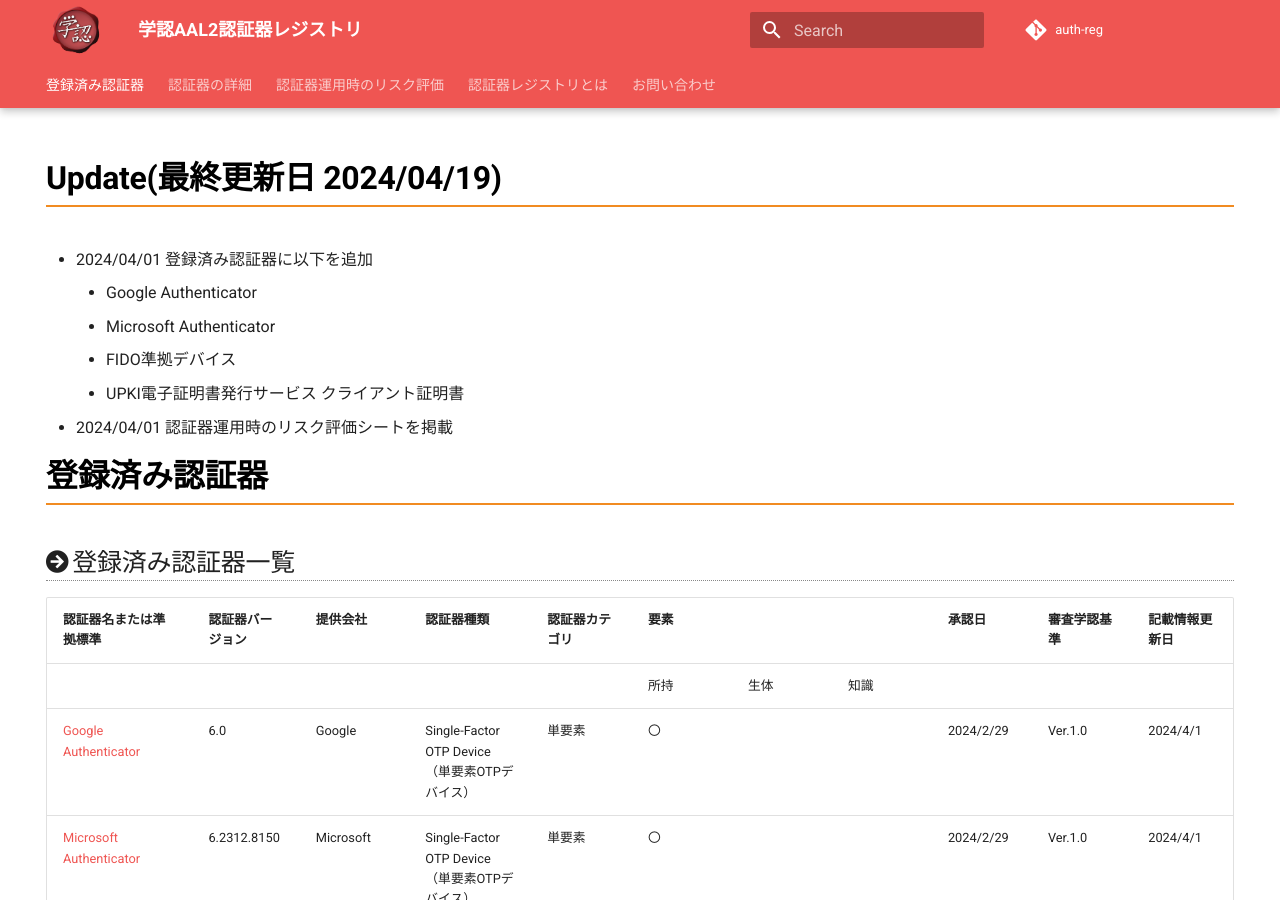
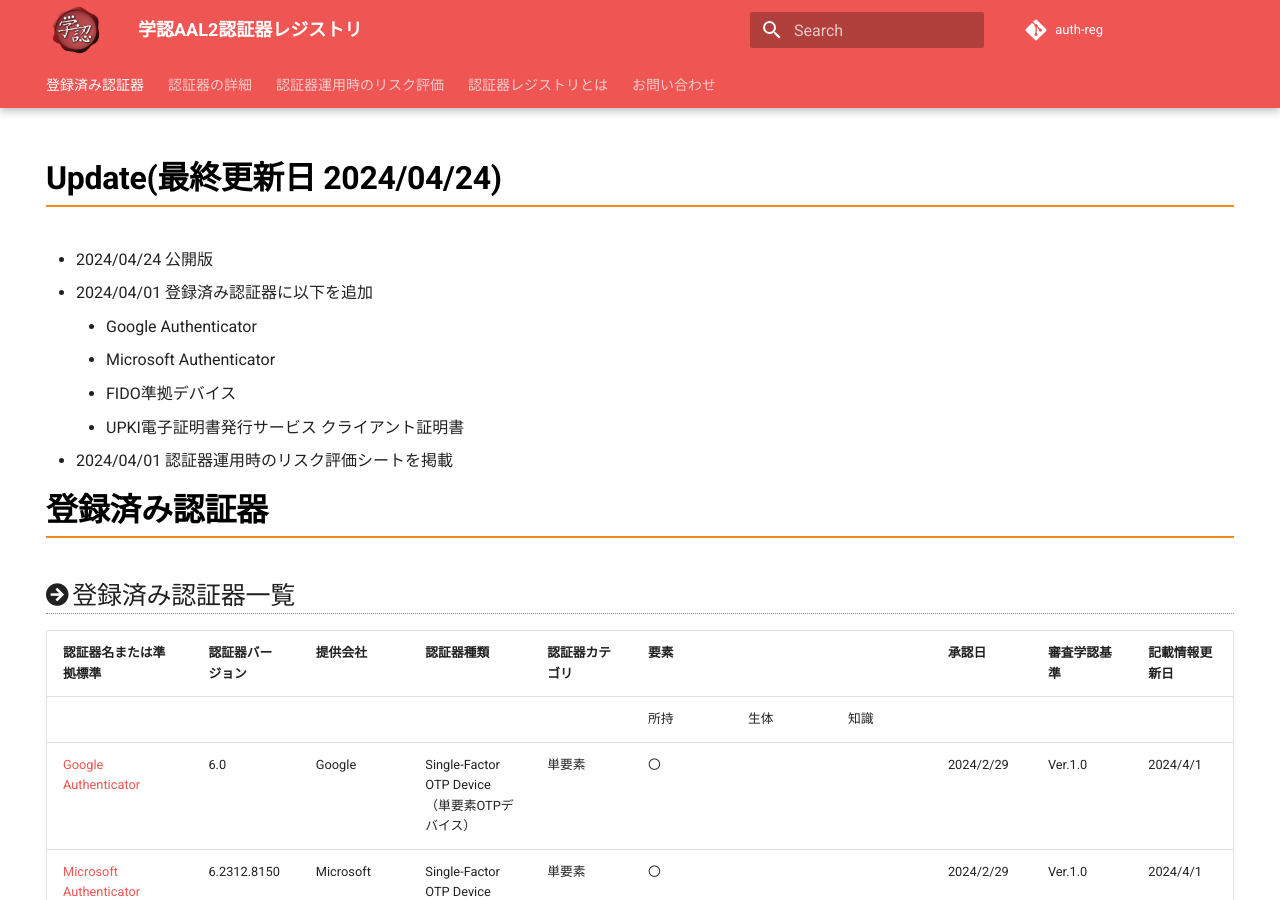
Before and after one commit to gakunin/auth-reg, an MkDocs documentation site: the page built from docs/index.md, in a window 1280 px wide and 900 px high. Built offline with MkDocs 1.6.1 and Material for MkDocs 9.7.7, drawn with Linux system fonts in a browser that asks for light colours; nearby versions of some CDN libraries; comment, search, counter and statistics services are not loaded.

Commit message:
Update index.md

```diff
--- a/docs/index.md
+++ b/docs/index.md
@@ -5,8 +5,9 @@
 
 
 
-# Update(最終更新日 2024/04/19)
+# Update(最終更新日 2024/04/24)
 
+- 2024/04/24 公開版
 - 2024/04/01 登録済み認証器に以下を追加
     - Google Authenticator
     - Microsoft Authenticator
```
